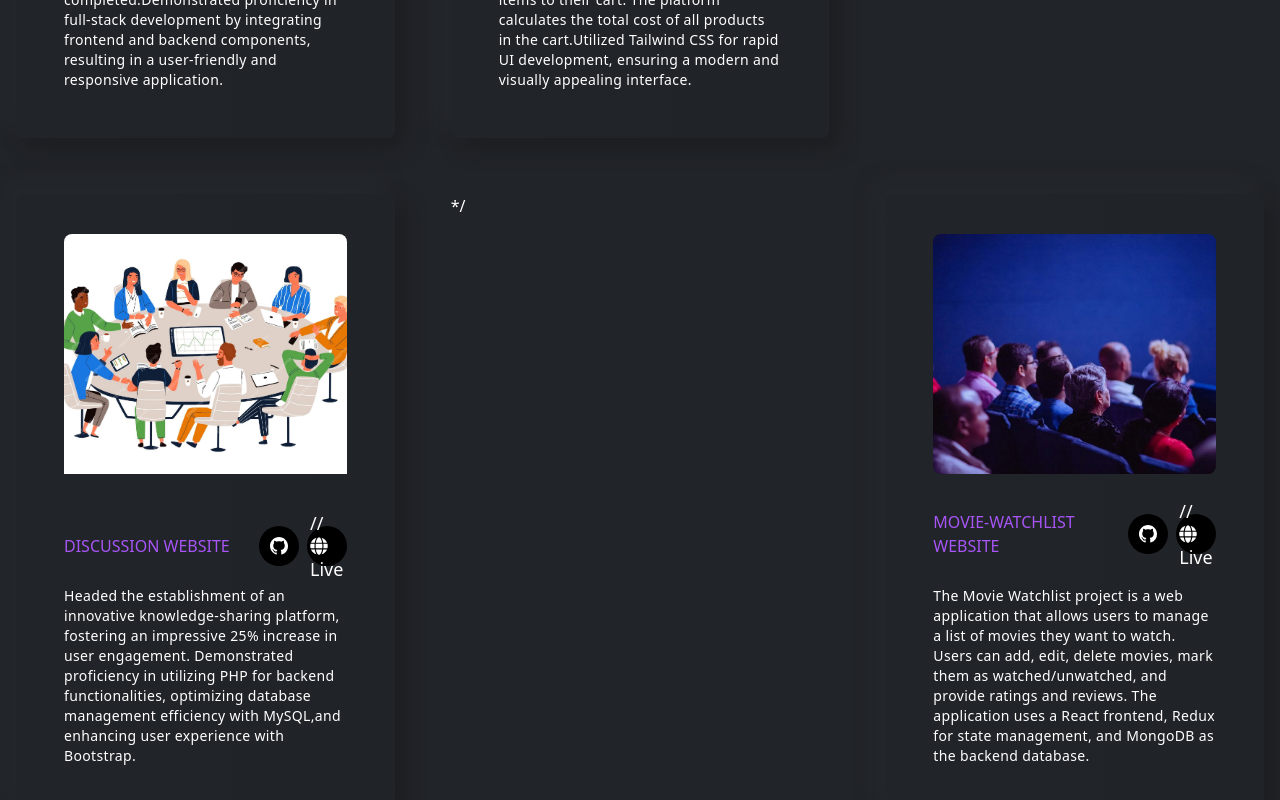
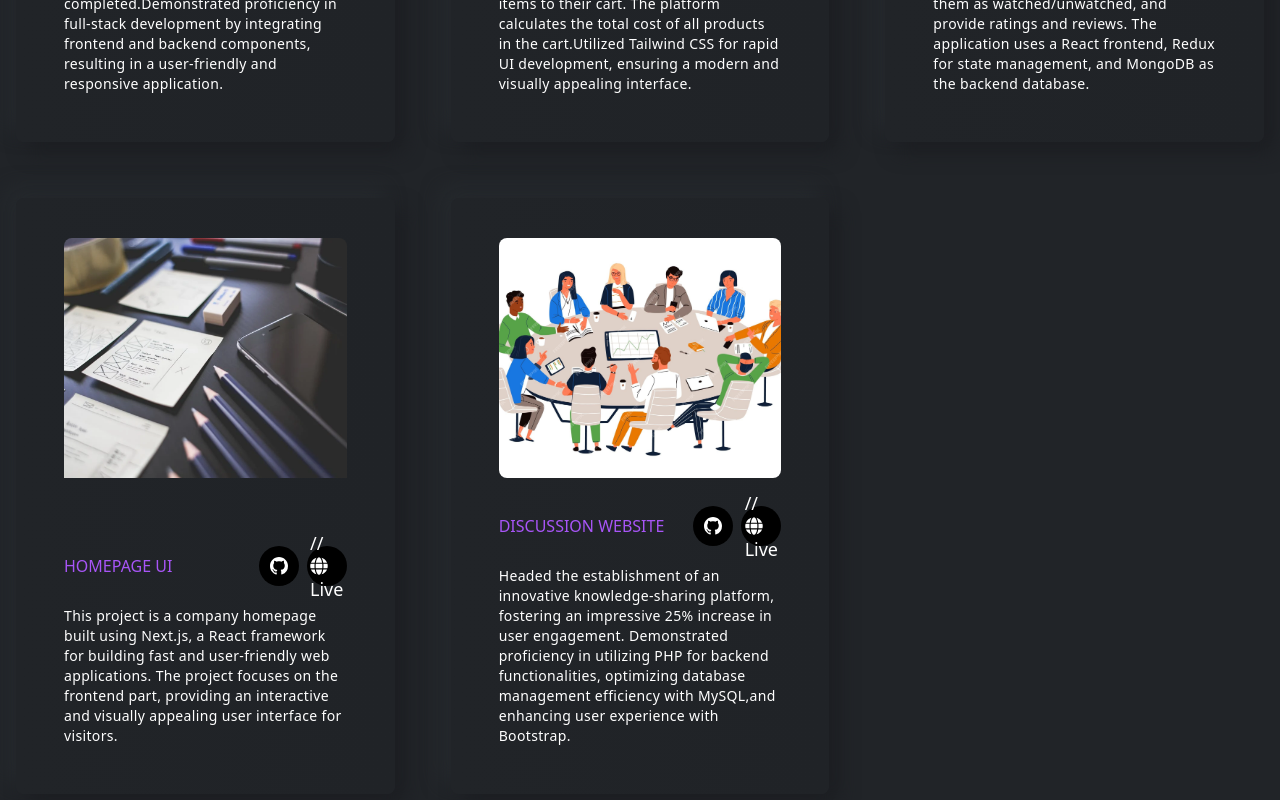
Before and after one commit to ksb44/Portfolio, a React (Create React App) app: page / in a window 1280 px wide. Shown: the part 1992-2792 px from the top of the page. Built offline with nearby package versions, Linux system fonts and the light colour scheme.

Commit message:
Update Projects.js

```diff
--- a/src/components/projects/Projects.js
+++ b/src/components/projects/Projects.js
@@ -41,14 +41,6 @@ const Projects = () => {
           link={link2}
           web={web2}
         />
-
-       /* <ProjectsCard
-          title="Discussion Website"
-          des="Headed the establishment of an innovative knowledge-sharing platform, fostering an impressive 25% increase in user engagement. Demonstrated proficiency in utilizing PHP for backend functionalities, optimizing database management efficiency with MySQL,and enhancing user experience with Bootstrap."
-          src={projectThree}
-          link={link3}
-          web={link3}
-        />*/
                 <ProjectsCard
           title="Movie-watchlist Website"
           des="The Movie Watchlist project is a web application that allows users to manage a list of movies they want to watch. Users can add, edit, delete movies, mark them as watched/unwatched, and provide ratings and reviews. The application uses a React frontend, Redux for state management, and MongoDB as the backend database."
@@ -63,6 +55,14 @@ const Projects = () => {
           link={link5}
           web={web5}
         />
+              <ProjectsCard
+          title="Discussion Website"
+          des="Headed the establishment of an innovative knowledge-sharing platform, fostering an impressive 25% increase in user engagement. Demonstrated proficiency in utilizing PHP for backend functionalities, optimizing database management efficiency with MySQL,and enhancing user experience with Bootstrap."
+          src={projectThree}
+          link={link3}
+          web={link3}
+        />
+
       </div>
     </section>
   );
```
